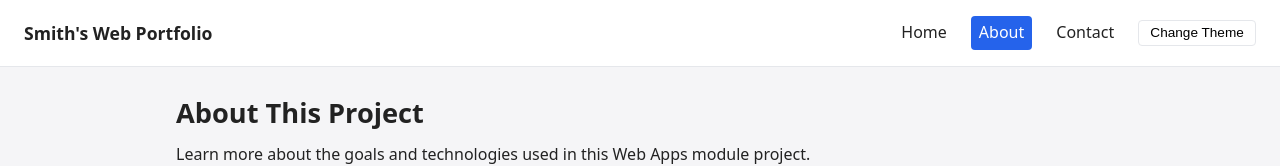
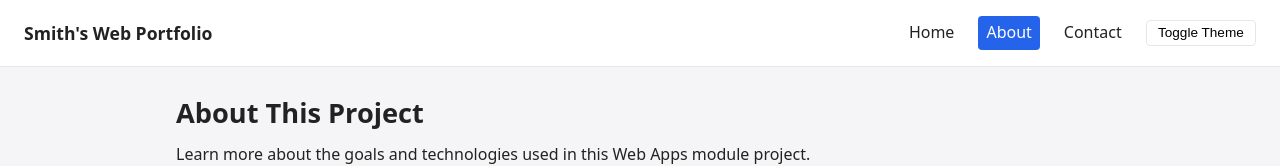
Before and after one commit to ssmithope/web-app-project, a plain HTML site: page about.html in a window 1280 px wide. Shown: the top 166 px of the page. Drawn offline with Linux system fonts and the light colour scheme.

Commit message:
Initial commit

```diff
--- a/about.html
+++ b/about.html
@@ -14,7 +14,7 @@
       <a href="index.html">Home</a>
       <a href="about.html" class="active">About</a>
       <a href="contact.html">Contact</a>
-      <button id="themeToggle" class="theme-toggle">Change Theme</button>
+      <button id="themeToggle" class="theme-toggle">Toggle Theme</button>
     </nav>
   </header>
 
```
Also changed, not shown: contact.html (+1 -1 lines), index.html (+1 -1 lines).
